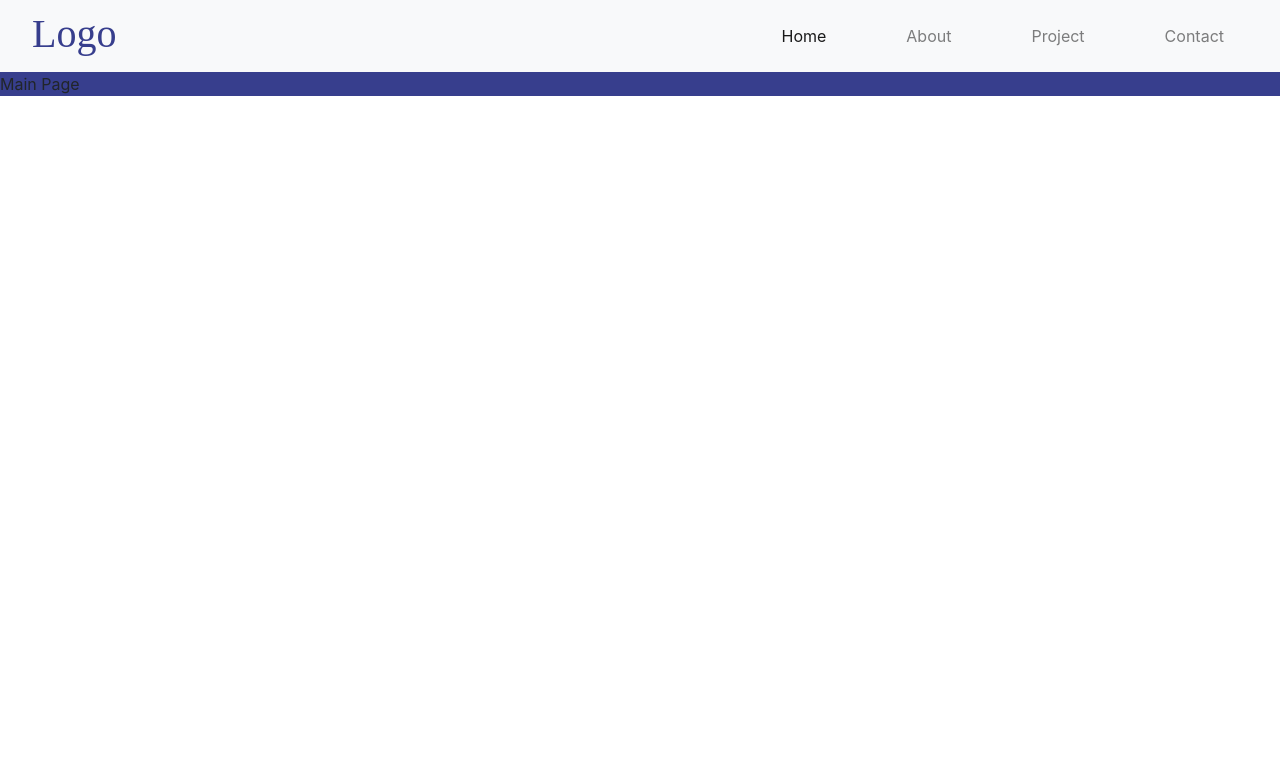
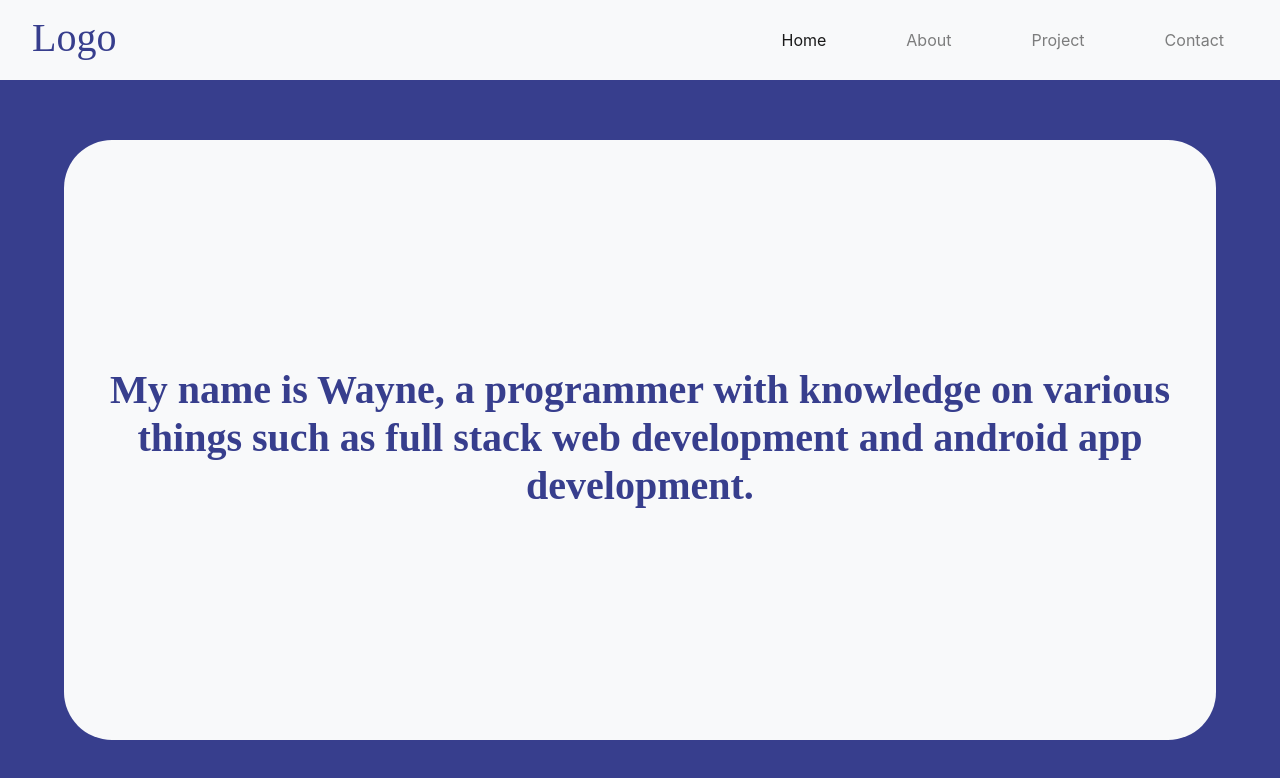
Before and after one commit to Wayl123/Portfolio, a React (Create React App) app: page / in a window 1280 px wide. Shown: the top 778 px of the page. Built offline with nearby package versions, Linux system fonts and the light colour scheme.

Commit message:
Set up basic Home page.

```diff
--- a/src/App.css
+++ b/src/App.css
@@ -11,12 +11,31 @@
 /* Navigation */
 .navbar {
   color: #373E8D;
+  height: 10vh;
 }
 
-h1 {
+.navbar h1 {
   font-family: STHeiti;
 }
 
 .nav-item {
   padding: 0 2rem;
 }
+
+/* Home */
+.Home {
+  height: 90vh;
+}
+
+.home-container {
+  width: 90vw;
+  height: 75vh;
+  text-align: center;
+  color: #373E8D;
+  border-radius: 3rem;
+}
+
+.home-container h1 {
+  font-family: STHeiti;
+  font-weight: bold;
+}
--- a/src/App.js
+++ b/src/App.js
@@ -1,6 +1,7 @@
 import "./App.css"
 import { BrowserRouter as Router, Route } from "react-router-dom"
 import Nav from "./components/Nav"
+import Home from "./components/Home/Home"
 
 function App() {
   return (
@@ -8,7 +9,7 @@ function App() {
       <Router>
         <Nav />
         <Route exact path="/">
-          <p>Main Page</p>
+          <Home />
         </Route>
       </Router>
     </div>
--- /dev/null
+++ b/src/components/Home/Home.js
@@ -0,0 +1,13 @@
+import React, { Component } from 'react'
+
+export default class Home extends Component {
+  render() {
+    return (
+      <div className="Home d-flex justify-content-center align-items-center">
+        <div className="home-container bg-light d-flex justify-content-center align-items-center p-4">
+          <h1>My name is Wayne, a programmer with knowledge on various things such as full stack web development and android app development.</h1>
+        </div>
+      </div>
+    )
+  }
+}
```
